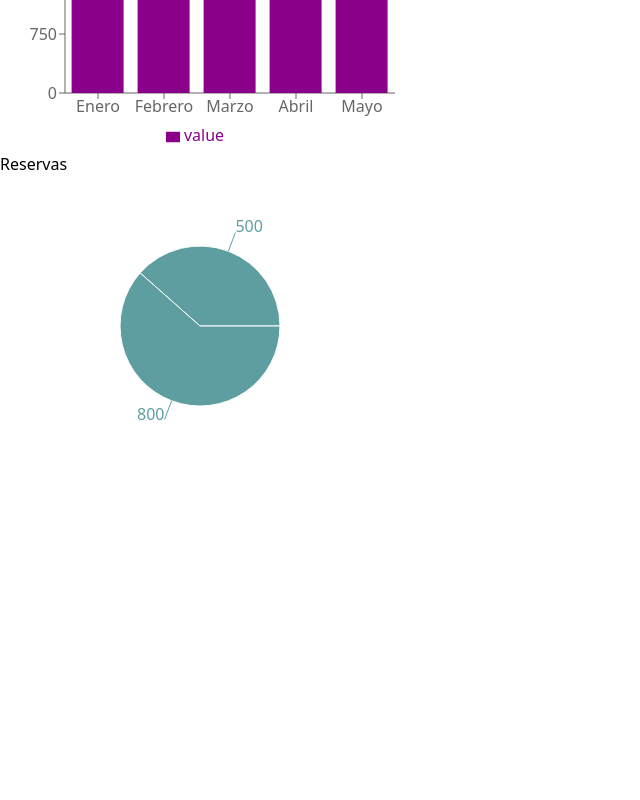
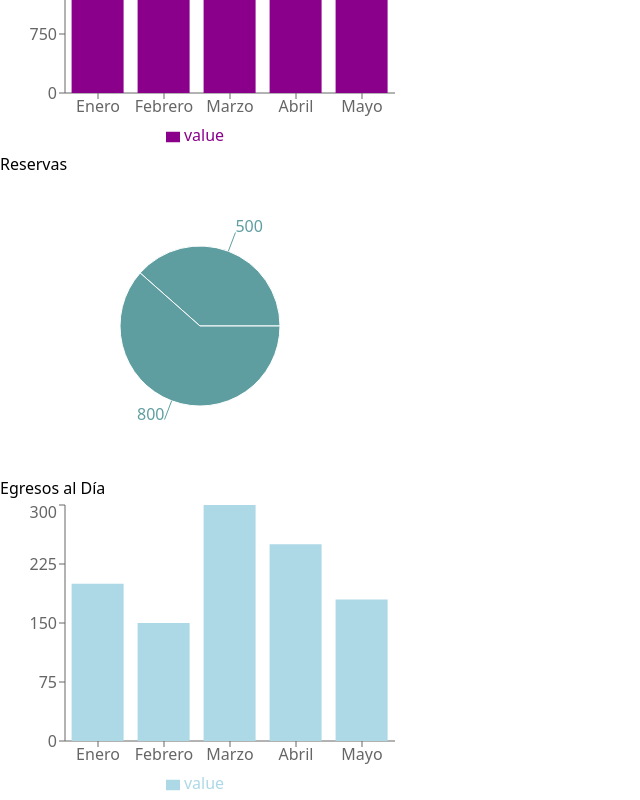
Before and after one commit to IsaacToledo123/SIMA-DE-LAS-COTORRAS-FRONTEND-, a React (Vite) app: page /admin/Graficas in a window 1280 px wide. Shown: the part 1366-2166 px from the top of the page, without its empty margins (0-640 px from the left). Before the commit the page ends 1842 px from the top, so only its background shows below. Built offline with nearby package versions, Linux system fonts and the light colour scheme; no server answers.

Commit message:
Ajuste en el componente de Graficas

```diff
--- a/src/components/AdminComponents/components/PaginaGraficas.jsx
+++ b/src/components/AdminComponents/components/PaginaGraficas.jsx
@@ -22,7 +22,6 @@ const GraficosSeccionados = () => {
     { name: 'Egreso 2', value: 800 },
   ];
 
-
   const dataIngresos = [
     { name: 'Enero', value: 2000 },
     { name: 'Febrero', value: 1500 },
@@ -31,7 +30,6 @@ const GraficosSeccionados = () => {
     { name: 'Mayo', value: 1800 },
   ];
 
-
   const dataReservas = [
     { name: 'Reserva 1', value: 500 },
     { name: 'Reserva 2', value: 800 },
@@ -39,9 +37,12 @@ const GraficosSeccionados = () => {
 
   return (
     <div className="grid grid-cols-2 gap-4">
-      <h1 className="text-4xl uppercase font-bold text-indigo-700 text-center mb-4">
-        RESERVAS
-      </h1>
+      <div className="col-span-2">
+        <h1 className="text-4xl uppercase font-bold text-indigo-700 text-center mb-4">
+          RESERVAS
+        </h1>
+      </div>
+
       <div className="border p-4 rounded-lg bg-white">
         <h2 className="text-xl font-semibold mb-4">Egresos por Categorías</h2>
         <PieChart width={400} height={300}>
@@ -81,13 +82,25 @@ const GraficosSeccionados = () => {
       </div>
 
       <div className="border p-4 rounded-lg bg-white">
-        <h2 className="text-xl font-semibold mb-4">Reservas</h2>
-        <PieChart width={400} height={300}>
+        <div className="border p-4 rounded-lg bg-white">
+          <h2 className="text-xl font-semibold mb-4">Reservas</h2>
+          <PieChart width={400} height={300}>
           <Pie dataKey="value" data={dataReservas} cx="50%" cy="50%" outerRadius={80} fill="#5F9EA0" label />
           <Tooltip />
         </PieChart>
+        </div>
       </div>
 
+      <div className="border p-4 rounded-lg bg-white">
+        <h2 className="text-xl font-semibold mb-4">Egresos al Día</h2>
+        <BarChart width={400} height={300} data={dataEgresosDia}>
+          <XAxis dataKey="name" />
+          <YAxis />
+          <Tooltip />
+          <Legend />
+          <Bar dataKey="value" fill="#ADD8E6" />
+        </BarChart>
+      </div>
     </div>
   );
 };
```
